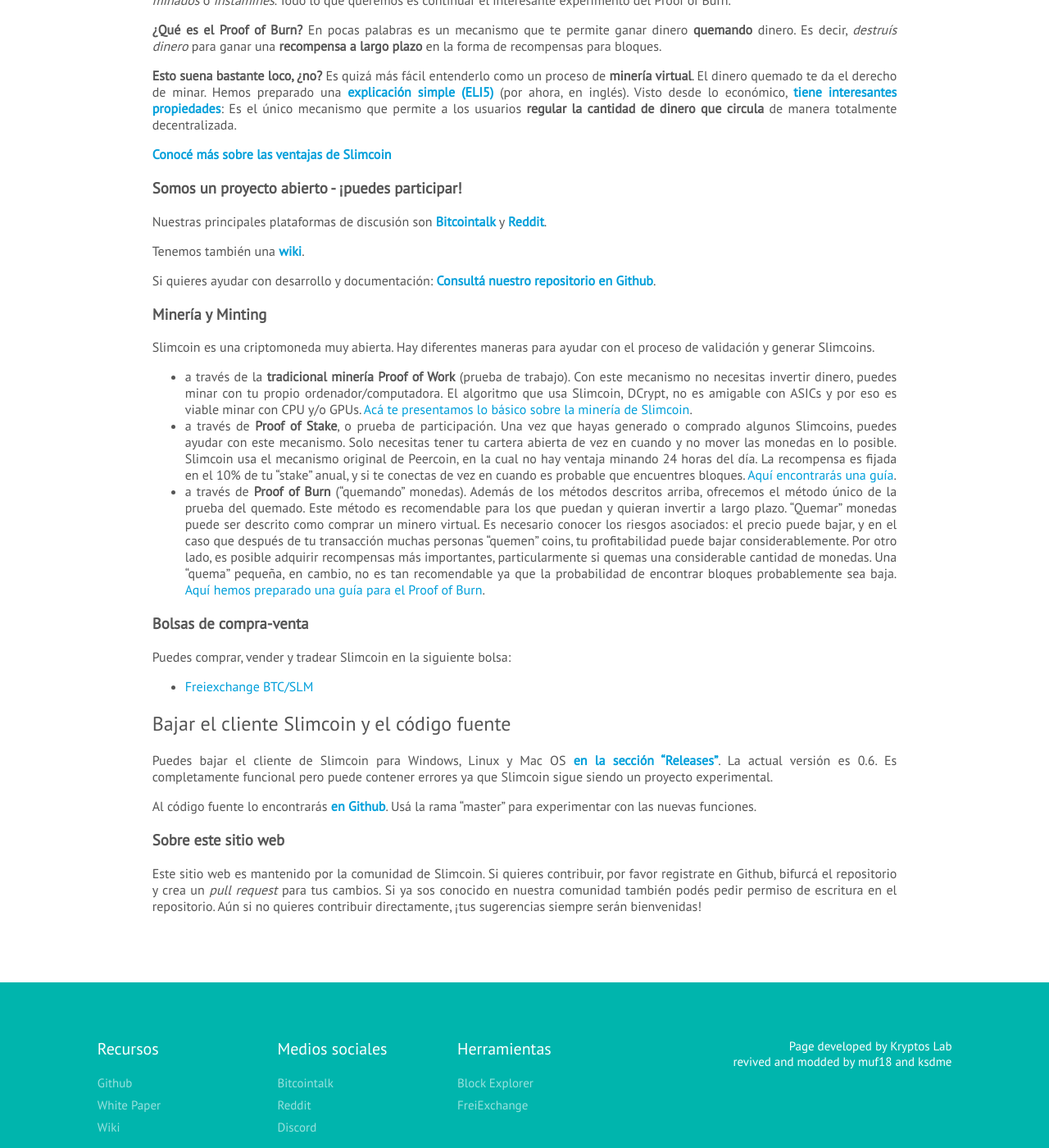
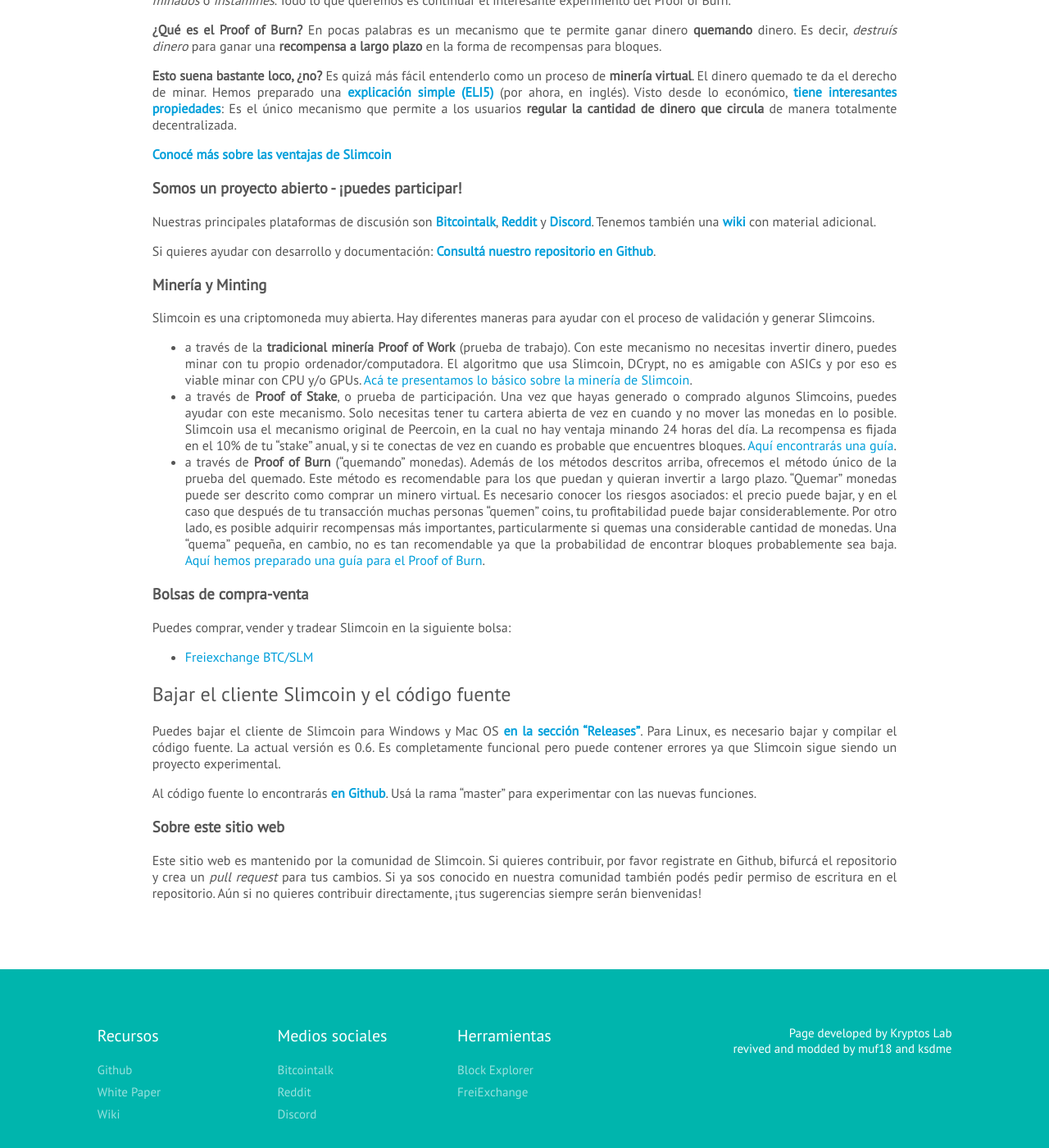
Before and after one commit to slimcoin-project/slimcoin-project.github.io, a Jekyll site: the page built from content/es/sobre-slimcoin.md, in a window 1280 px wide and 1400 px high, scrolled down 451 px. Shown: the whole window at 82% size. Built offline with Jekyll 4.4.1, drawn with Linux system fonts in a browser that asks for light colours; some web fonts are replaced.

Commit message:
small updates
added discord, removed Linux binary with clarification.

```diff
--- a/content/es/sobre-slimcoin.md
+++ b/content/es/sobre-slimcoin.md
@@ -21,9 +21,7 @@
 
 ### Somos un proyecto abierto - ¡puedes participar!
 
-Nuestras principales plataformas de discusión son [Bitcointalk](https://bitcointalk.org/index.php?topic=1141676.0) y [Reddit](http://reddit.com/r/slimcoin).
-
-Tenemos también una [wiki](https://github.com/slimcoin-project/Slimcoin/wiki).
+Nuestras principales plataformas de discusión son [Bitcointalk](https://bitcointalk.org/index.php?topic=1141676.0), [Reddit](http://reddit.com/r/slimcoin) y [Discord](https://discord.com/invite/ffeDjmV). Tenemos también una [wiki](https://github.com/slimcoin-project/Slimcoin/wiki) con material adicional.
 
 Si quieres ayudar con desarrollo y documentación: [Consultá nuestro repositorio en Github](https://github.com/slimcoin-project/).
 
@@ -52,7 +50,7 @@
 
 ## Bajar el cliente Slimcoin y el código fuente
 
-Puedes bajar el cliente de Slimcoin para Windows, Linux y Mac OS [en la sección "Releases"](https://github.com/slimcoin-project/Slimcoin/releases). La actual versión es 0.6. Es completamente funcional pero puede contener errores ya que Slimcoin sigue siendo un proyecto experimental.
+Puedes bajar el cliente de Slimcoin para Windows y Mac OS [en la sección "Releases"](https://github.com/slimcoin-project/Slimcoin/releases). Para Linux, es necesario bajar y compilar el código fuente. La actual versión es 0.6. Es completamente funcional pero puede contener errores ya que Slimcoin sigue siendo un proyecto experimental.
 
 Al código fuente lo encontrarás [en Github](https://github.com/slimcoin-project/Slimcoin). Usá la rama "master" para experimentar con las nuevas funciones.
 
```
